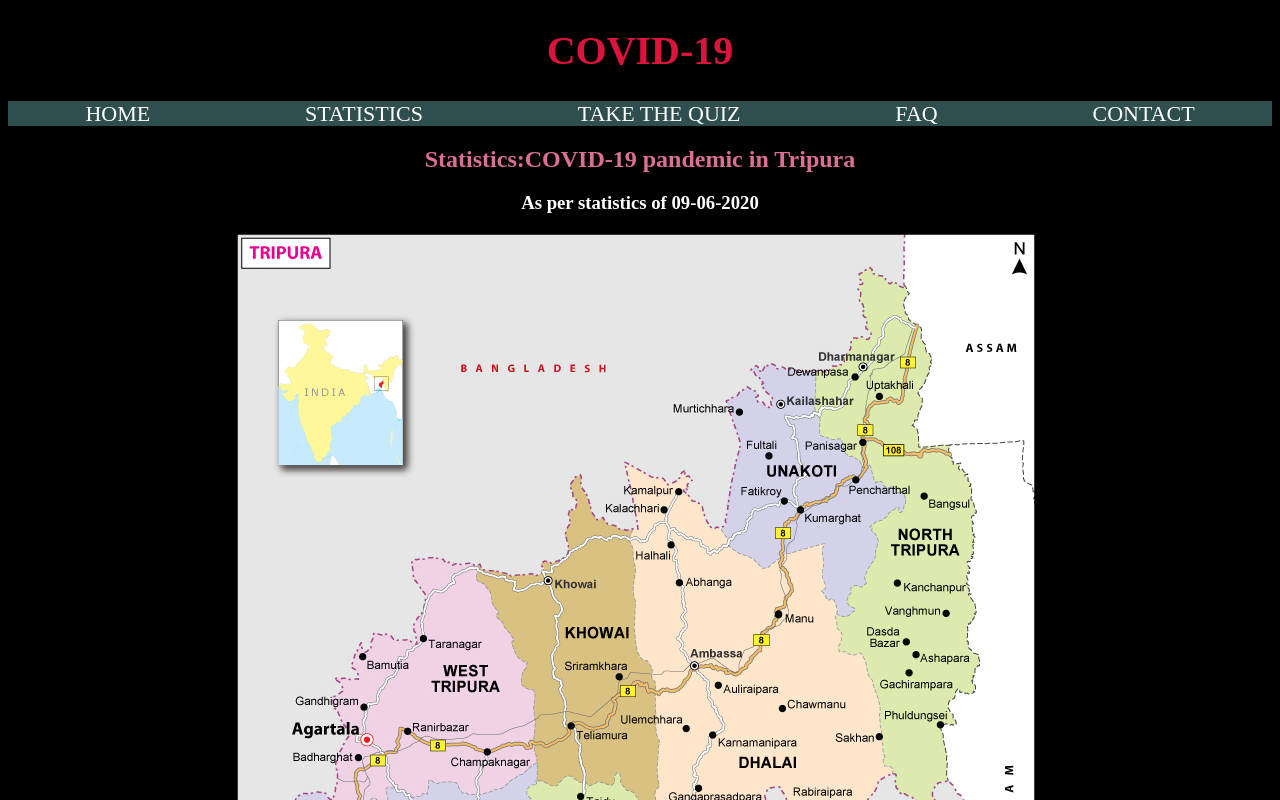
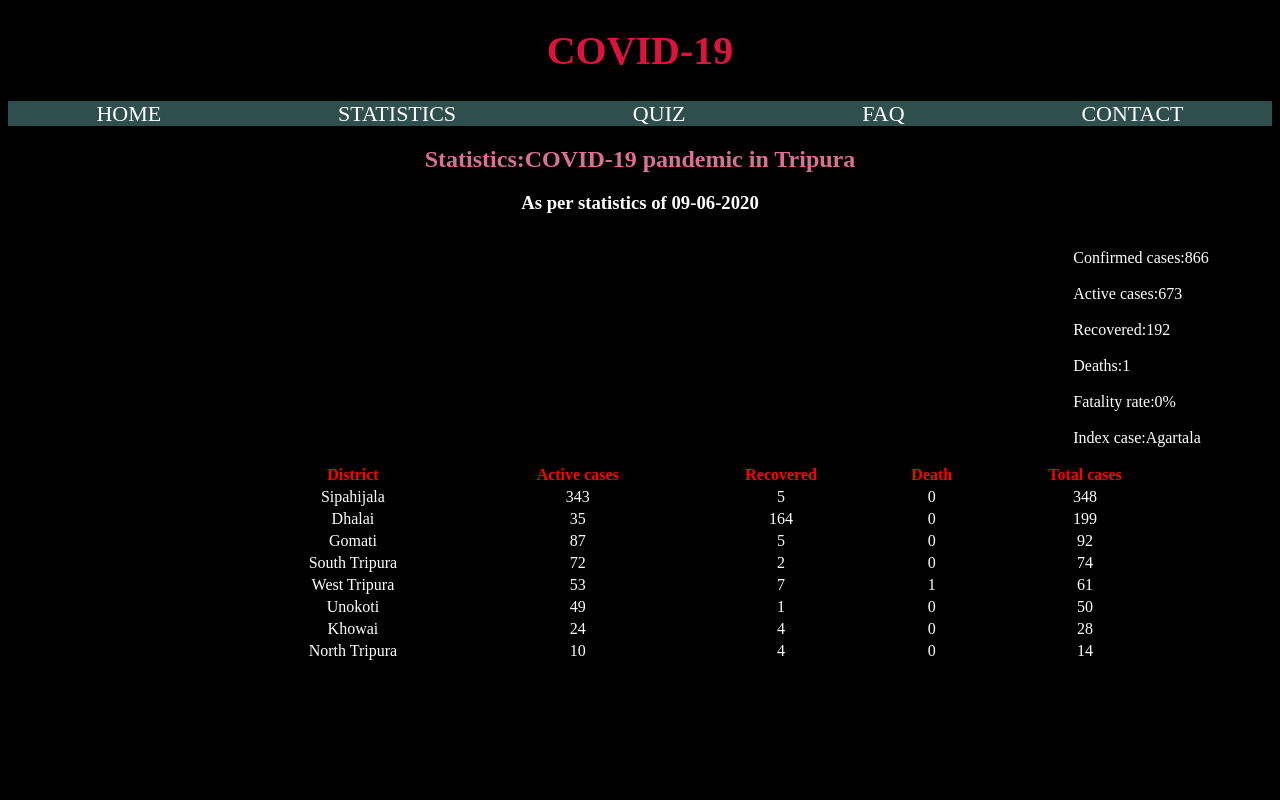
Before and after one commit to Pournami02/Covid19-Website, a plain HTML site: page tripura.html in a window 1280 px wide. Shown: the top 800 px of the page. Drawn offline with Linux system fonts and the light colour scheme.

Commit message:
Update tripura.html

```diff
--- a/tripura.html
+++ b/tripura.html
@@ -14,19 +14,19 @@
 		<h1 class="h1">COVID-19</h1>
 		<ul class="nav2">
 			<li><a href="index.html">HOME</a></li>
-			<br>
+
 			<li><a href="statistics.html">STATISTICS</a></li>
-			<br>
-			<li><a href="quiz.html">TAKE THE QUIZ</a></li>
-			<br>
+
+			<li><a href="quiz.html"> QUIZ</a></li>
+
 			<li><a href="faq.html">FAQ</a></li>
-			<br>
+
 			<li><a href="contact.html">CONTACT</a></li>
 		</ul>
 		<h2 class="h2">Statistics:COVID-19 pandemic in Tripura</h2>
 		<h3 style="text-align:center">As per statistics of 09-06-2020</h3>
 	</header>
-	<img src="tripura.jpg"alt="Map of Tripura"style="margin-left:18%"/>
+
 
 		<ul class="ul3">
 		<li>Confirmed cases:866</li>
```
